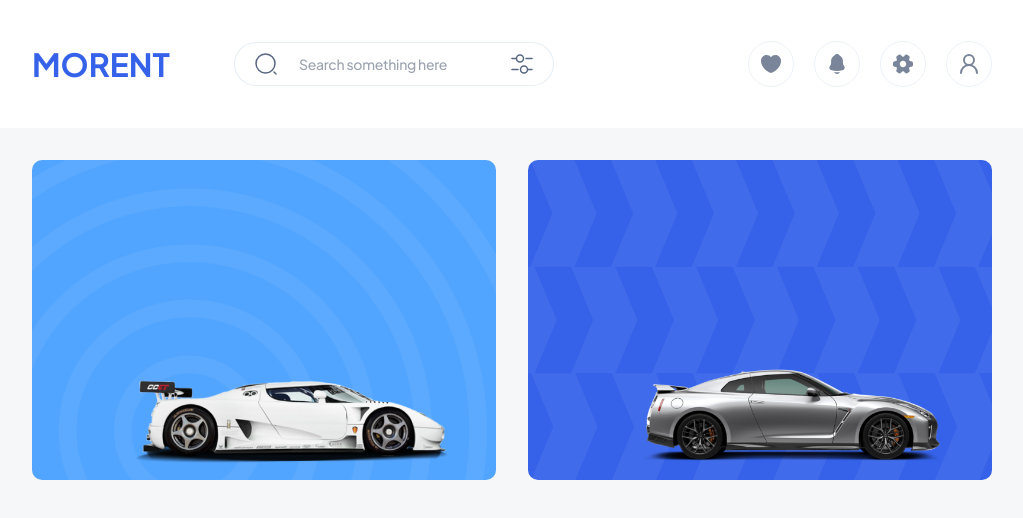
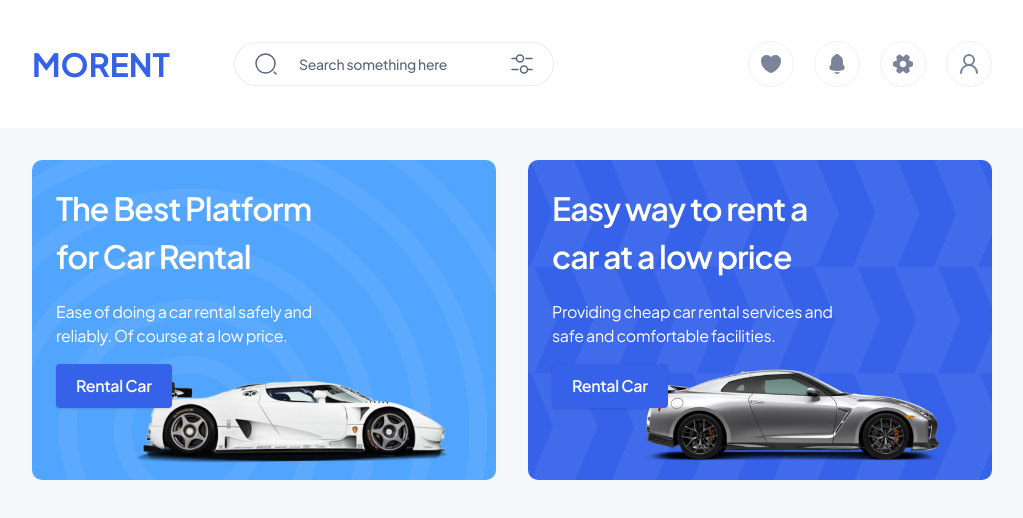
Before and after one commit to ulvi05/MorentRentProject, a React (Vite) app: page / in a window 1280 px wide. Shown: the top 518 px of the page, without its empty margins (128-1151 px from the left). Built offline with nearby package versions, Linux system fonts and the light colour scheme.

Commit message:
feat: home page hero section full added

```diff
--- a/src/components/shared/Navbar/Search.tsx
+++ b/src/components/shared/Navbar/Search.tsx
@@ -7,7 +7,7 @@
       <img src={SearchIcn} alt="search" className="absolute left-5 top-2.5" />
       <input
         placeholder="Search something here"
-        className="w-full border border-[#c3d4e966] rounded-[70px] py-[11px] pl-12 lg:pl-16 pr-11 placeholder:text-secondary-400 text-sm font-medium leading-[20px] tracking-[-0.28px]"
+        className="w-full border border-[#c3d4e966] rounded-[70px] py-[11px] pl-12 lg:pl-16 pr-11 placeholder:text-secondary text-sm font-medium leading-[20px] tracking-[-0.28px]"
       />
       <img src={FilterIcn} alt="filter" className="absolute right-5 top-2.5" />
     </div>
--- a/src/components/shared/Navbar/index.tsx
+++ b/src/components/shared/Navbar/index.tsx
@@ -6,7 +6,7 @@
     <div className="py-6 bg-white md:py-10">
       <div className="container flex items-center justify-between">
         <div className="flex items-center gap-x-4 md:gap-x-8 lg:gap-x-16">
-          <h1 className="text-[24px] md:text-[32px] font-bold text-primary-500 leading-[36px] md:leading-[48px]">
+          <h1 className="text-[24px] md:text-[32px] font-bold text-primary leading-[36px] md:leading-[48px]">
             MORENT
           </h1>
           <Search />
--- /dev/null
+++ b/src/components/shared/availability-filter/index.tsx
@@ -0,0 +1,3 @@
+export const AvailabilityFilter = () => {
+  return <div>AvailabilityFilter</div>;
+};
--- a/src/components/ui/button.tsx
+++ b/src/components/ui/button.tsx
@@ -5,22 +5,22 @@
 import { cn } from "@/lib/utils"
 
 const buttonVariants = cva(
-  "inline-flex items-center justify-center gap-2 whitespace-nowrap rounded-md text-sm font-medium ring-offset-background transition-colors focus-visible:outline-none focus-visible:ring-2 focus-visible:ring-ring focus-visible:ring-offset-2 disabled:pointer-events-none disabled:opacity-50 [&_svg]:pointer-events-none [&_svg]:size-4 [&_svg]:shrink-0",
+  "text-white leading-[150%] tracking-[-0.32px] inline-flex items-center justify-center gap-2 whitespace-nowrap rounded font-semibold ring-offset-background transition-colors focus-visible:outline-none focus-visible:ring-2 focus-visible:ring-ring focus-visible:ring-offset-2 disabled:pointer-events-none disabled:opacity-50 [&_svg]:pointer-events-none [&_svg]:size-4 [&_svg]:shrink-0",
   {
     variants: {
       variant: {
-        default: "bg-primary text-primary-foreground hover:bg-primary/90",
+        default: "bg-primary text-primary-foreground shadow hover:bg-primary/90",
         destructive:
           "bg-destructive text-destructive-foreground hover:bg-destructive/90",
         outline:
           "border border-input bg-background hover:bg-accent hover:text-accent-foreground",
         secondary:
-          "bg-secondary text-secondary-foreground hover:bg-secondary/80",
+          "bg-information text-information-foreground hover:bg-secondary/80",
         ghost: "hover:bg-accent hover:text-accent-foreground",
         link: "text-primary underline-offset-4 hover:underline",
       },
       size: {
-        default: "h-10 px-4 py-2",
+        default: "px-5 py-2.5",
         sm: "h-9 rounded-md px-3",
         lg: "h-11 rounded-md px-8",
         icon: "h-10 w-10",
@@ -35,7 +35,7 @@
 
 export interface ButtonProps
   extends React.ButtonHTMLAttributes<HTMLButtonElement>,
-    VariantProps<typeof buttonVariants> {
+  VariantProps<typeof buttonVariants> {
   asChild?: boolean
 }
 
--- a/src/pages/home/components/Hero.tsx
+++ b/src/pages/home/components/Hero.tsx
@@ -1,21 +1,41 @@
 import HeroFirstImage from "@/assets/images/hero-card-1.png";
 import HeroSecondImage from "@/assets/images/hero-card-2.png";
+import { Button } from "@/components/ui/button";
 const Hero = () => {
   return (
     <div className="grid text-white lg:grid-cols-2 gap-y-4 lg:gap-x-8">
-      <div className="bg-information-500 h-[280px] lg:h-[320px] xl:h-[360px] w-full rounded-[10px]">
+      <div className="relative bg-information h-[280px] lg:h-[320px] xl:h-[360px] w-full rounded-[10px]">
         <img
           src={HeroFirstImage}
           alt="Hero 1"
           className="object-cover object-bottom w-full h-full"
         />
+        <div className="absolute left-6 top-6 max-w-[284px]">
+          <h1 className="text-[28px] leading-[150%] lg:text-[32px] tracking-[-0.96px] font-semibold mb-5">The Best Platform for Car Rental</h1>
+          <h3 className="mb-4 text-sm lg:text-base leading-[150%] tracking-[-0.32px]">
+            Ease of doing a car rental safely and reliably. Of course at a low
+            price.
+          </h3>
+          <Button>
+            Rental Car
+          </Button>
+        </div>
       </div>
-      <div className="bg-primary-500 h-[280px] lg:h-[320px] xl:h-[360px] w-full rounded-[10px]">
+      <div className="relative bg-primary h-[280px] lg:h-[320px] xl:h-[360px] w-full rounded-[10px]">
         <img
           src={HeroSecondImage}
           alt="Hero 2"
           className="object-cover object-bottom w-full h-full"
         />
+        <div className="absolute left-6 top-6 max-w-[284px]">
+          <h1 className="text-[28px] leading-[150%] lg:text-[32px] tracking-[-0.96px] font-semibold mb-5">Easy way to rent a car at a low price</h1>
+          <h3 className="mb-4 text-sm lg:text-base leading-[150%] tracking-[-0.32px]">
+            Providing cheap car rental services and safe and comfortable facilities.
+          </h3>
+          <Button>
+            Rental Car
+          </Button>
+        </div>
       </div>
     </div>
   );
--- a/src/styles/index.css
+++ b/src/styles/index.css
@@ -9,13 +9,13 @@
     --card-foreground: 222.2 84% 4.9%;
     --popover: 0 0% 100%;
     --popover-foreground: 222.2 84% 4.9%;
-    --primary: 222.2 47.4% 11.2%;
-    --primary-500: 225 80% 56%;
+    --primary: 225 80% 56%;
     --primary-foreground: 210 40% 98%;
-    --secondary: 210 40% 96.1%;
-    --secondary-400: 218 18% 43%;
+    --secondary: 218 18% 43%;
     --secondary-foreground: 222.2 47.4% 11.2%;
-    --information-500: 211 100% 66%;
+    --information: 211 100% 66%;
+    --information-foreground: 0 0% 100%;
+
     --muted: 210 40% 96.1%;
     --muted-foreground: 215.4 16.3% 46.9%;
     --accent: 210 40% 96.1%;
--- a/tailwind.config.js
+++ b/tailwind.config.js
@@ -42,15 +42,15 @@
         primary: {
           DEFAULT: "hsl(var(--primary))",
           foreground: "hsl(var(--primary-foreground))",
-          500: "hsl(var(--primary-500))",
         },
         secondary: {
           DEFAULT: "hsl(var(--secondary))",
-          400: "hsl((var(--secondary-400))",
+
           foreground: "hsl(var(--secondary-foreground))",
         },
         information: {
-          500: "hsl(var(--information-500))",
+          DEFAULT: "hsl(var(--information))",
+          foreground: "hsl(var(--information-foreground))",
         },
         muted: {
           DEFAULT: "hsl(var(--muted))",
```
